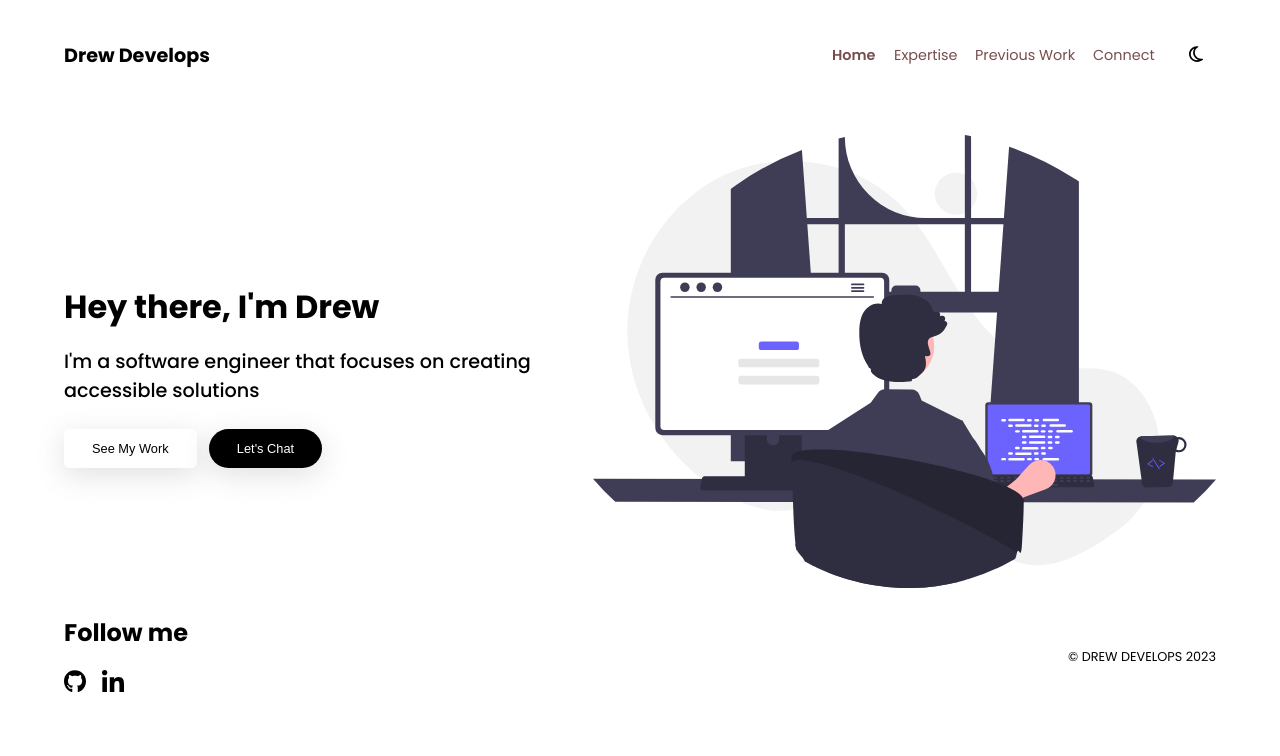
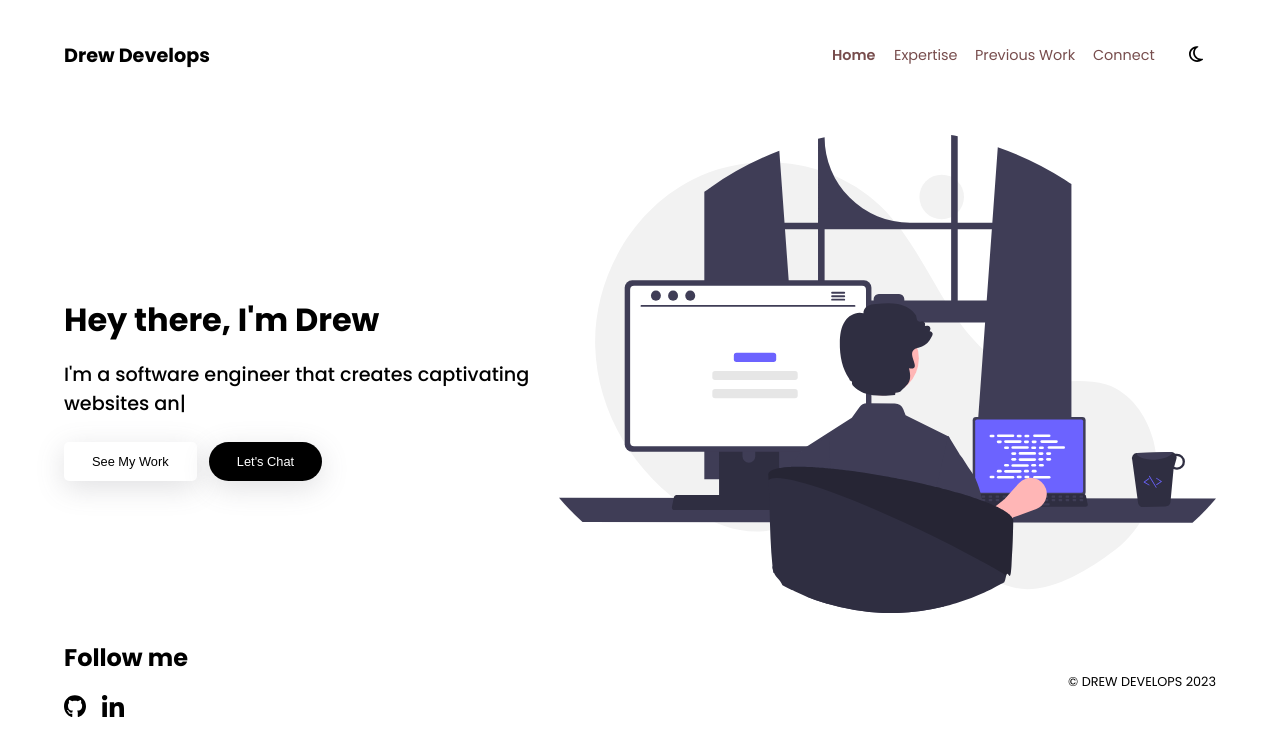
Before and after one commit to drewdoesdevelopment/drew-develops, a SvelteKit app: page / in a window 1280 px wide. Shown: the top 756 px of the page. Built offline with nearby package versions, Linux system fonts and the light colour scheme.

Commit message:
Adds typed.js package for typewriter effect, adds some initial structure

```diff
--- a/package.json
+++ b/package.json
@@ -23,5 +23,8 @@
 		"typescript": "^4.9.3",
 		"vite": "^4.0.0"
 	},
-	"type": "module"
+	"type": "module",
+	"dependencies": {
+		"typed.js": "^2.1.0"
+	}
 }
--- a/src/routes/+page.svelte
+++ b/src/routes/+page.svelte
@@ -1,8 +1,26 @@
+<script lang="ts">
+	import Typed from 'typed.js';
+	import { onMount } from 'svelte';
+
+	let typeWriterElement: HTMLElement;
+
+	onMount(() => {
+		new Typed(typeWriterElement, {
+			strings: ['accessibly compliant apps', 'captivating websites and uis', 'pixel-perfect custom designs from a mockup'],
+			typeSpeed: 50,
+			backSpeed: 40,
+			loop: true
+		});
+	});
+</script>
+
 <main>
 	<div class="hero">
 		<div class="flex-container">
 			<h1>Hey there, I'm Drew</h1>
-			<h2>I'm a software engineer that focuses on creating <span>accessible</span> solutions</h2>
+			<h2>
+				I'm a software engineer that creates <span bind:this={typeWriterElement} />
+			</h2>
 			<button class="primary">See My Work</button>
 			<button class="secondary">Let's Chat</button>
 		</div>
```
Also changed, not shown: 1 other file (tests, documents, lock files or other folders).
